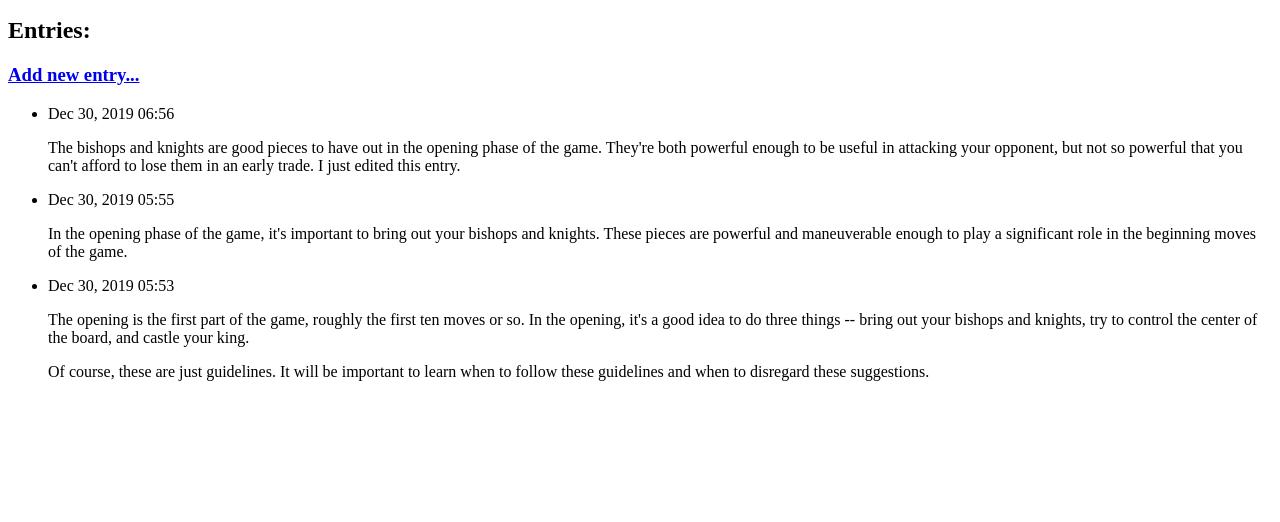
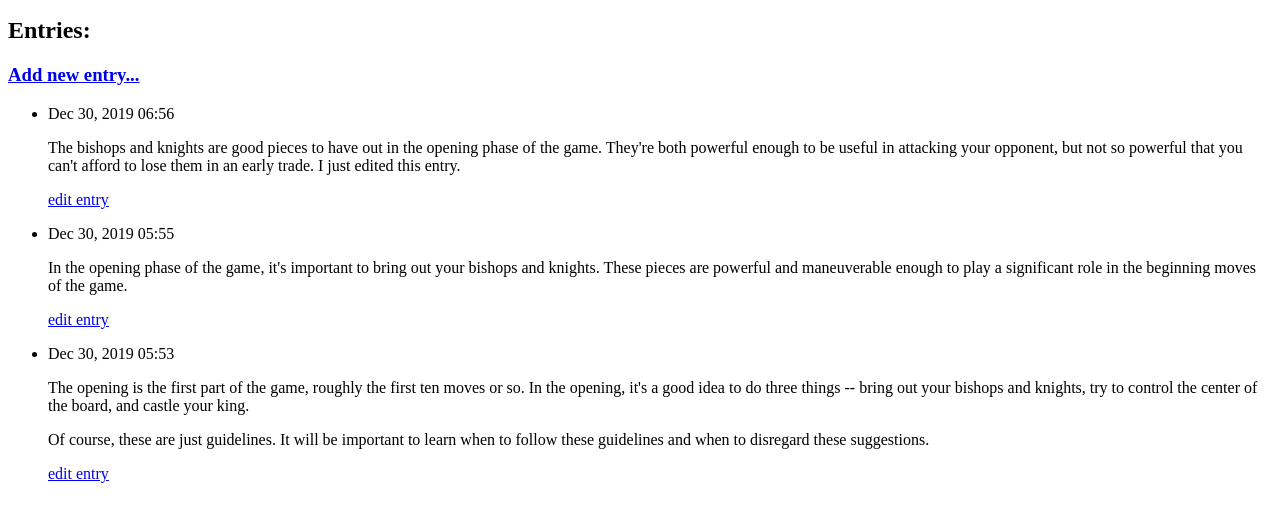
Before and after one commit to moyales/Learning-Log, a Django app: page /topics/1/ in a window 1280 px wide. Shown: the part 138-660 px from the top of the page. Run offline with Django 3.2, Linux system fonts and the light colour scheme; data comes from the database, SQL or seed files in the repository; both versions use the stored data as it was after the commit.

Commit message:
Able to edit entries

```diff
--- a/learning_logs/templates/learning_logs/topic.html
+++ b/learning_logs/templates/learning_logs/topic.html
@@ -13,6 +13,9 @@
          <li>
              <p>{{ entry.date_added|date:'M d, Y H:i' }}</p>
              <p>{{ entry.text|linebreaks }}</p>
+             <p>
+                 <a href="{% url 'learning_logs:edit_entry' entry.id %}">edit entry</a>
+             </p>
          </li>
       {% empty %}
          <li>
--- a/learning_logs/urls.py
+++ b/learning_logs/urls.py
@@ -22,4 +22,7 @@ urlpatterns = [
 
     # Page for adding a new entry.
     path('new_entry/<int:topic_id>/', views.new_entry, name='new_entry'),
+
+    # The page for editing an entry,
+    path('edit_entry/<int:entry_id>/', views.edit_entry, name='edit_entry'),
 ]
--- a/learning_logs/views.py
+++ b/learning_logs/views.py
@@ -2,7 +2,7 @@ from django.shortcuts import render
 from django.http import HttpResponseRedirect
 from django.urls import reverse
 
-from .models import Topic
+from .models import Topic, Entry
 from .forms import TopicForm, EntryForm
 
 # Create your views here.
@@ -63,3 +63,23 @@ def new_entry(request, topic_id):
 
     context = {'topic': topic, 'form': form}
     return render(request, 'learning_logs/new_entry.html', context)
+
+# edit_entry() will return a form for editing the entry after receiving a GET request.
+# When the page recieves a POST request with revised text, it will be saved to the database.
+def edit_entry(request, entry_id):
+    '''Edit an existing entry.'''
+    entry = Entry.objects.get(id=entry_id)
+    topic = entry.topic
+
+    if request.method != 'POST':
+        # Initial request; prefill form with current entry.
+        form = EntryForm(instance=entry)
+    else:
+        # POST data submitted; process data.
+        form = EntryForm(instance=entry, data=request.POST)
+        if form.is_valid():
+            form.save()
+            return HttpResponseRedirect(reverse('learning_logs:topic', args=[topic.id]))
+
+    context = {'entry': entry, 'topic': topic, 'form': form}
+    return render(request, 'learning_logs/edit_entry.html', context)
```
Also changed, not shown: learning_logs/templates/learning_logs/edit_entry.html (added, +15 -0 lines), db.sqlite3.
